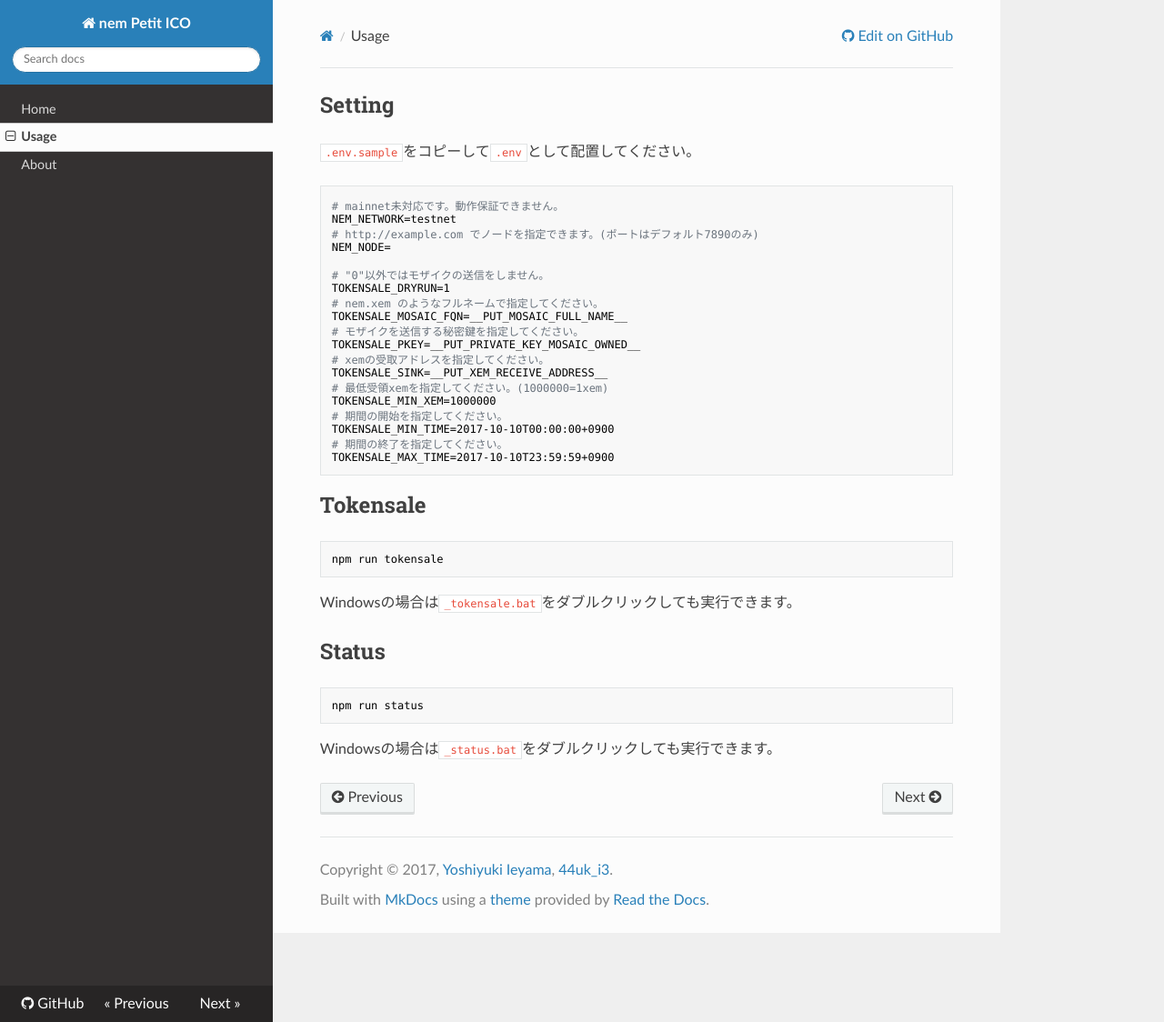
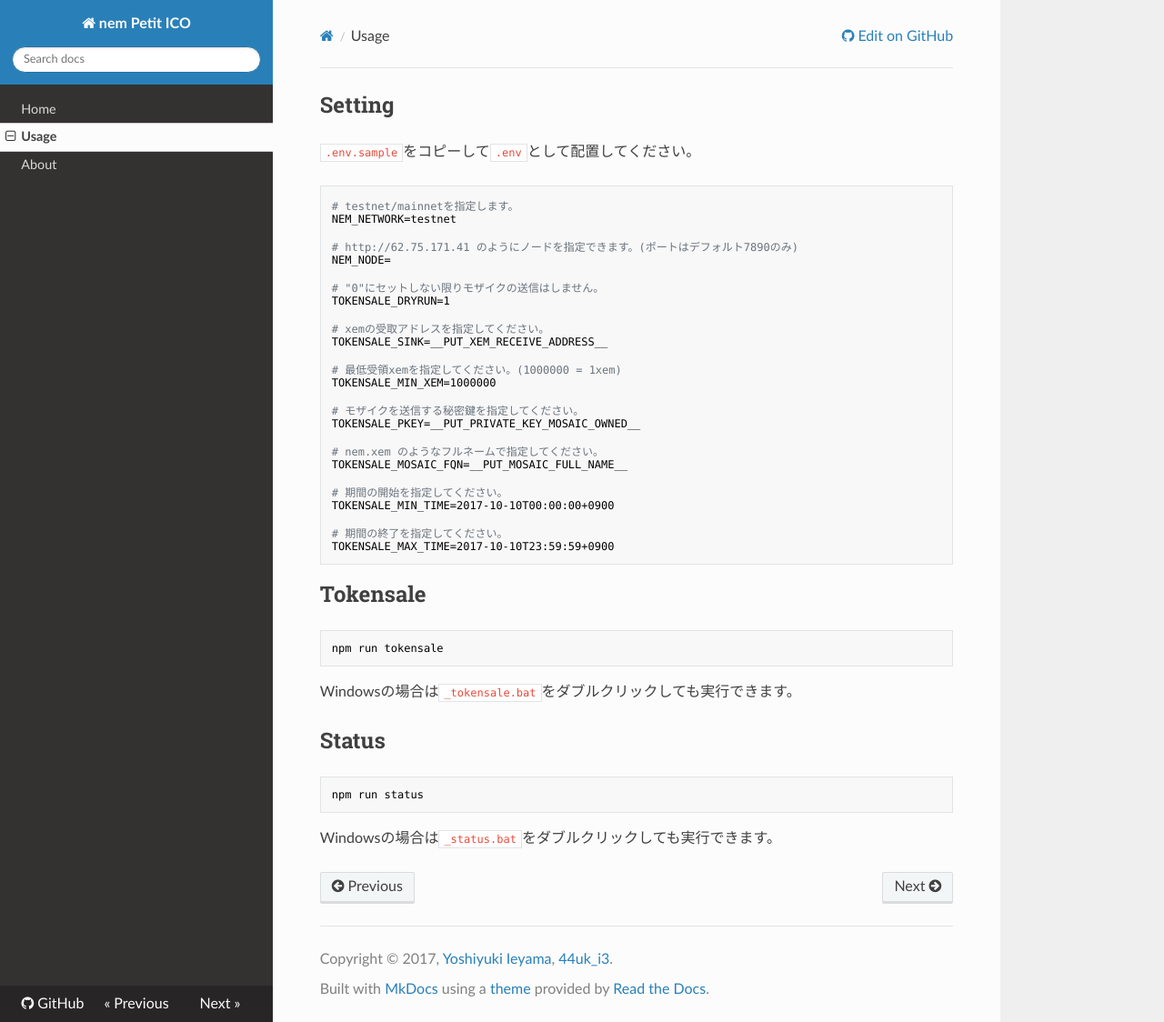
Before and after one commit to 44uk/nem-petit-ico, an MkDocs documentation site: the page built from docs/usage.md, in a window 1280 px wide and 1124 px high. Shown: the whole window at 91% size. Built offline with MkDocs 1.6.1, drawn with Linux system fonts in a browser that asks for light colours; nearby versions of some CDN libraries; old or Windows-style settings are respelled for this version of MkDocs.

Commit message:
cosmetic change, update comments and docs

````diff
--- a/docs/usage.md
+++ b/docs/usage.md
@@ -3,23 +3,30 @@
 `.env.sample`をコピーして`.env`として配置してください。
 
 ```
-# mainnet未対応です。動作保証できません。
+# testnet/mainnetを指定します。
 NEM_NETWORK=testnet
-# http://example.com でノードを指定できます。(ポートはデフォルト7890のみ)
+
+# http://62.75.171.41 のようにノードを指定できます。(ポートはデフォルト7890のみ)
 NEM_NODE=
 
-# "0"以外ではモザイクの送信をしません。
+# "0"にセットしない限りモザイクの送信はしません。
 TOKENSALE_DRYRUN=1
+
+# xemの受取アドレスを指定してください。
+TOKENSALE_SINK=__PUT_XEM_RECEIVE_ADDRESS__
+
+# 最低受領xemを指定してください。(1000000 = 1xem)
+TOKENSALE_MIN_XEM=1000000
+
+# モザイクを送信する秘密鍵を指定してください。
+TOKENSALE_PKEY=__PUT_PRIVATE_KEY_MOSAIC_OWNED__
+
 # nem.xem のようなフルネームで指定してください。
 TOKENSALE_MOSAIC_FQN=__PUT_MOSAIC_FULL_NAME__
-# モザイクを送信する秘密鍵を指定してください。
-TOKENSALE_PKEY=__PUT_PRIVATE_KEY_MOSAIC_OWNED__
-# xemの受取アドレスを指定してください。
-TOKENSALE_SINK=__PUT_XEM_RECEIVE_ADDRESS__
-# 最低受領xemを指定してください。(1000000=1xem)
-TOKENSALE_MIN_XEM=1000000
+
 # 期間の開始を指定してください。
 TOKENSALE_MIN_TIME=2017-10-10T00:00:00+0900
+
 # 期間の終了を指定してください。
 TOKENSALE_MAX_TIME=2017-10-10T23:59:59+0900
 ```
````
Also changed, not shown: 1 other file.
